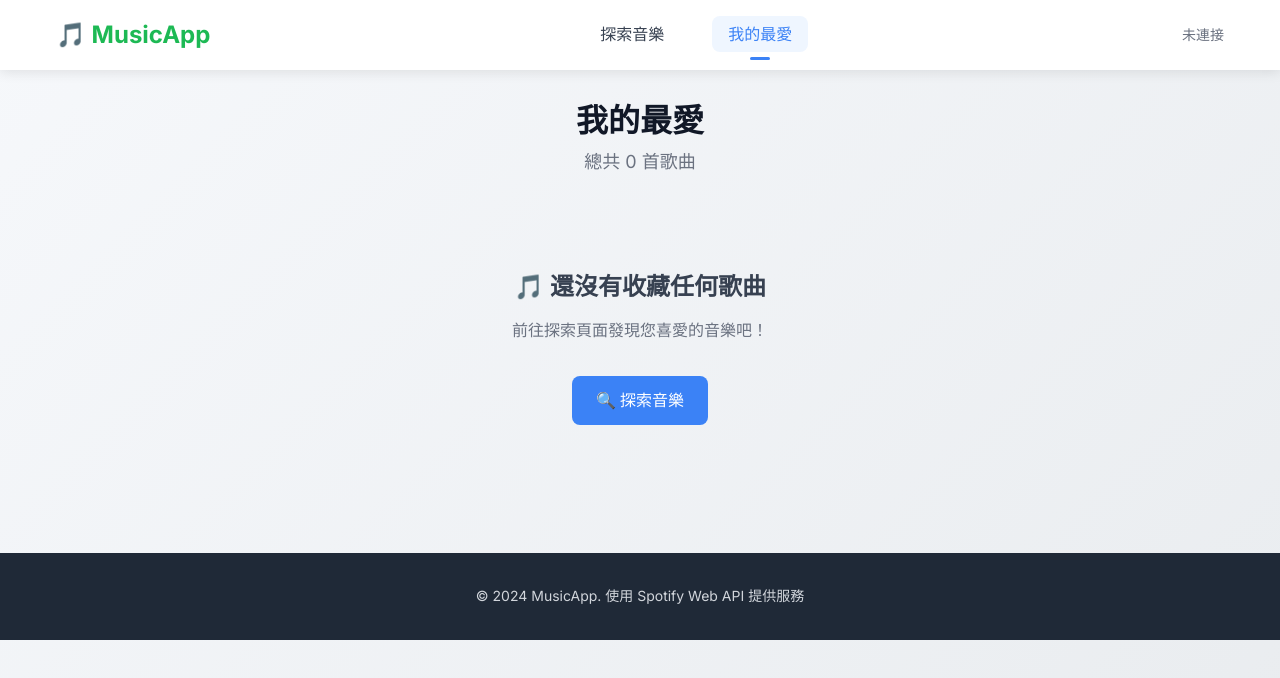
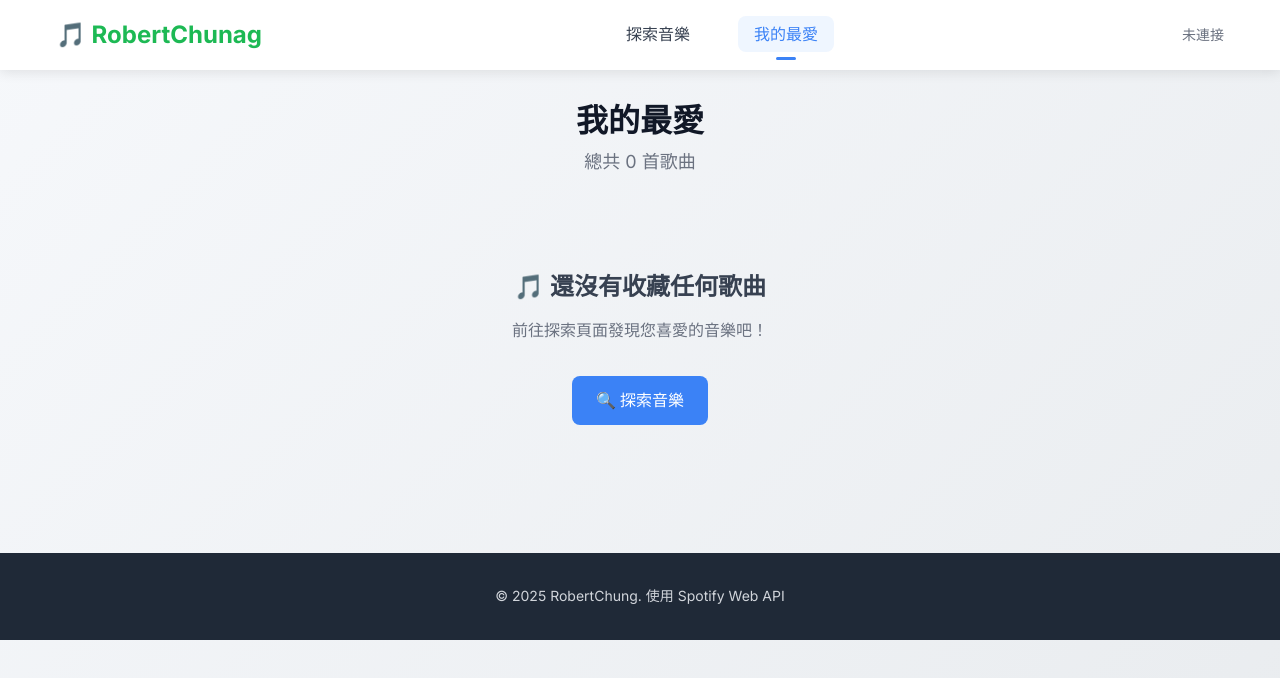
Before and after one commit to RobertCcj/YungChingHW, a React (Vite) app: page /favorites in a window 1280 px wide. Shown: the top 678 px of the page. Built offline with nearby package versions, Linux system fonts and the light colour scheme.

Commit message:
調整ExplorePage FavoritePage Scss

```diff
--- a/src/components/Layout/Layout.tsx
+++ b/src/components/Layout/Layout.tsx
@@ -18,7 +18,7 @@ export function Layout() {
       <header className={styles.header}>
         <nav className={styles.nav}>
           <NavLink to="/explore" className={styles.logo}>
-            🎵 MusicApp
+            🎵 RobertChunag
           </NavLink>
 
           <ul className={styles.navLinks}>
@@ -64,7 +64,7 @@ export function Layout() {
       </main>
 
       <footer className={styles.footer}>
-        <p>&copy; 2024 MusicApp. 使用 Spotify Web API 提供服務</p>
+        <p>&copy; 2025 RobertChung. 使用 Spotify Web API </p>
       </footer>
     </div>
   );
--- a/src/pages/FavoritesPage/FavoritesPage.module.scss
+++ b/src/pages/FavoritesPage/FavoritesPage.module.scss
@@ -225,17 +225,20 @@
   border-radius: 8px;
   padding: 0.75rem 1.5rem;
   color: white;
-  text-decoration: none;
   font-size: 1rem;
   font-weight: 500;
   cursor: pointer;
-  transition: all 0.2s ease;
+  transition: all 0.3s ease;
+  text-decoration: none;
   display: inline-flex;
   align-items: center;
   gap: 0.5rem;
 
   &:hover {
-    background-color: #2563eb;
+    background-color: #4f80eb;
+    transform: translateY(-2px);
+    box-shadow: 0 8px 25px rgba(47, 89, 228, 0.3);
+    color: white;
   }
 
   @media (max-width: 768px) {
```
